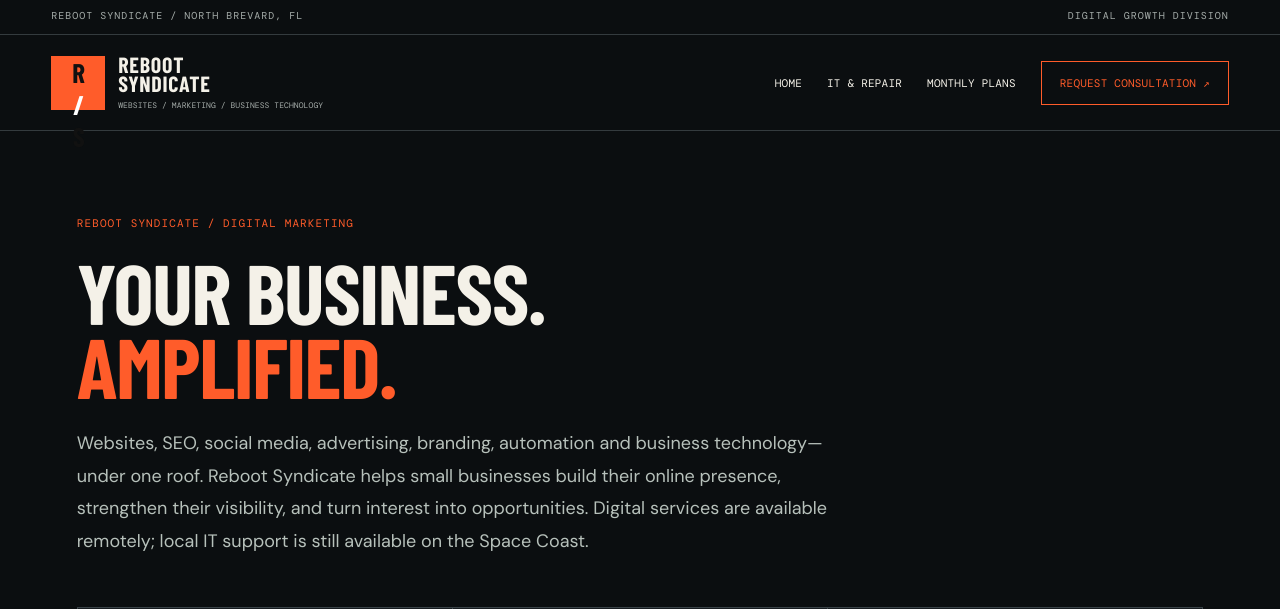
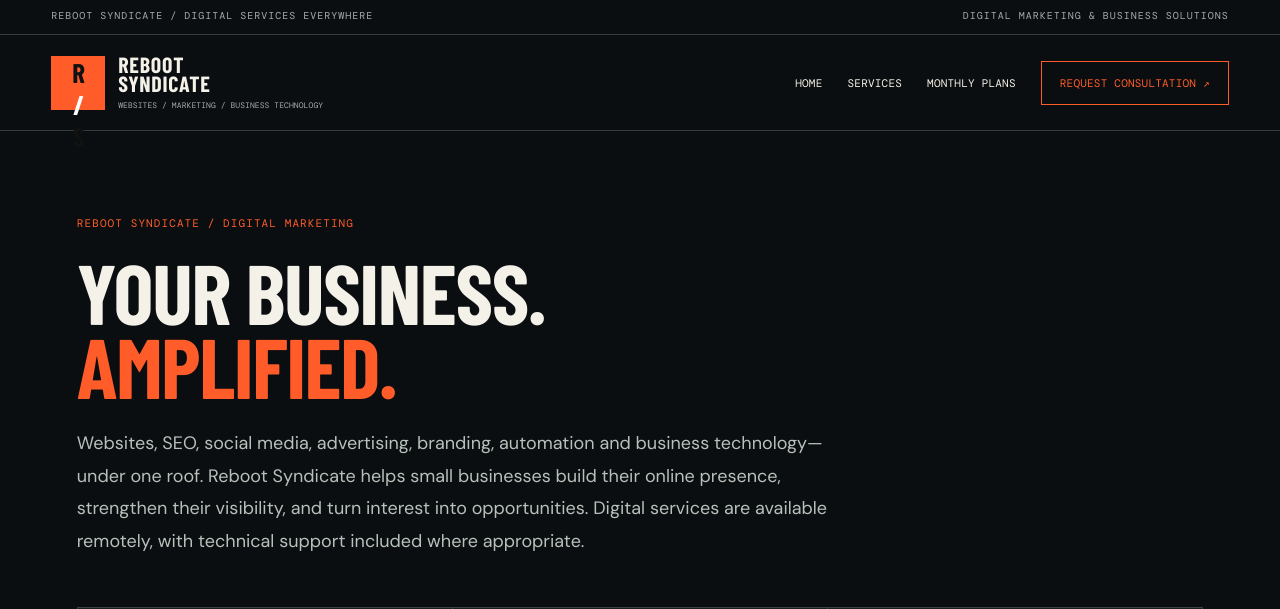
Before and after one commit to cuzzaintit321/reboot-syndicate, a FastAPI app: page /marketing in a window 1280 px wide. Shown: the top 609 px of the page. Run offline with FastAPI, Linux system fonts and the light colour scheme; parts of the project's set-up code (start-up, migrations or seed data) failed here and were passed over; some web fonts are replaced.

Commit message:
Remove geographic positioning from secondary agency services page

```diff
--- a/app/templates/marketing.html
+++ b/app/templates/marketing.html
@@ -1,7 +1,7 @@
 <!doctype html><html lang="en"><head><meta charset="utf-8"><meta name="viewport" content="width=device-width,initial-scale=1"><meta name="description" content="Website design, local SEO, social media content, and lead automation for Space Coast businesses from Reboot Syndicate."><title>Digital Marketing | Reboot Syndicate</title><link rel="stylesheet" href="/static/site.css"></head><body>
-<div class="topline"><span>REBOOT SYNDICATE / NORTH BREVARD, FL</span><span>DIGITAL GROWTH DIVISION</span></div>
-<header class="site-header"><a class="wordmark" href="/" aria-label="Reboot Syndicate home"><span class="mark">R<span>/</span>S</span><span class="word">REBOOT<br>SYNDICATE<small>WEBSITES / MARKETING / BUSINESS TECHNOLOGY</small></span></a><nav aria-label="Primary"><a href="/">HOME</a><a href="/#services">IT & REPAIR</a><a href="#packages">MONTHLY PLANS</a><a href="/#request" class="nav-cta">REQUEST CONSULTATION ↗</a></nav></header>
-<main class="marketing-page"><span class="section-index">REBOOT SYNDICATE / DIGITAL MARKETING</span><h1>YOUR BUSINESS.<br><em>AMPLIFIED.</em></h1><p>Websites, SEO, social media, advertising, branding, automation and business technology—under one roof. Reboot Syndicate helps small businesses build their online presence, strengthen their visibility, and turn interest into opportunities. Digital services are available remotely; local IT support is still available on the Space Coast.</p>
+<div class="topline"><span>REBOOT SYNDICATE / DIGITAL SERVICES EVERYWHERE</span><span>DIGITAL MARKETING & BUSINESS SOLUTIONS</span></div>
+<header class="site-header"><a class="wordmark" href="/" aria-label="Reboot Syndicate home"><span class="mark">R<span>/</span>S</span><span class="word">REBOOT<br>SYNDICATE<small>WEBSITES / MARKETING / BUSINESS TECHNOLOGY</small></span></a><nav aria-label="Primary"><a href="/">HOME</a><a href="/#services">SERVICES</a><a href="#packages">MONTHLY PLANS</a><a href="/#request" class="nav-cta">REQUEST CONSULTATION ↗</a></nav></header>
+<main class="marketing-page"><span class="section-index">REBOOT SYNDICATE / DIGITAL MARKETING</span><h1>YOUR BUSINESS.<br><em>AMPLIFIED.</em></h1><p>Websites, SEO, social media, advertising, branding, automation and business technology—under one roof. Reboot Syndicate helps small businesses build their online presence, strengthen their visibility, and turn interest into opportunities. Digital services are available remotely, with technical support included where appropriate.</p>
 <section class="marketing-services" aria-label="Digital marketing services">
 <a href="/marketing/website-design" class="marketing-service"><b>01 /</b><h3>WEBSITE DESIGN</h3><p>Modern responsive websites, landing pages, updates, and conversion-focused contact forms.</p></a>
 <a href="/marketing/local-seo" class="marketing-service"><b>02 /</b><h3>LOCAL SEO</h3><p>Local keyword targeting, on-page improvements, technical checks, and search-friendly content.</p></a>
@@ -21,4 +21,4 @@
 <div class="marketing-disclosure">All work is scoped individually. Monthly package prices are starting estimates, not binding quotes. Website builds and major setup projects may have separate fees. Ad spend and third-party software costs are additional. No specific rankings, leads or sales are guaranteed; email and SMS campaigns require appropriate consent.</div>
 <a class="marketing-feature-button" href="/#request">REQUEST A MARKETING CONSULTATION <span>↗</span></a>
 <p style="margin-top:22px;font-size:13px">On the service form, choose <strong>Digital Marketing Consultation</strong> and describe your business goals.</p>
-</main><footer><a class="footer-brand" href="/">REBOOT <span>SYNDICATE</span></a><div>Computer Repair • Networking • Tech Support • Digital Marketing</div><a href="/#request">CONTACT ↗</a></footer></body></html>
+</main><footer><a class="footer-brand" href="/">REBOOT <span>SYNDICATE</span></a><div>Web Design • SEO • Digital Marketing • Automation</div><a href="/#request">CONTACT ↗</a></footer></body></html>
```
